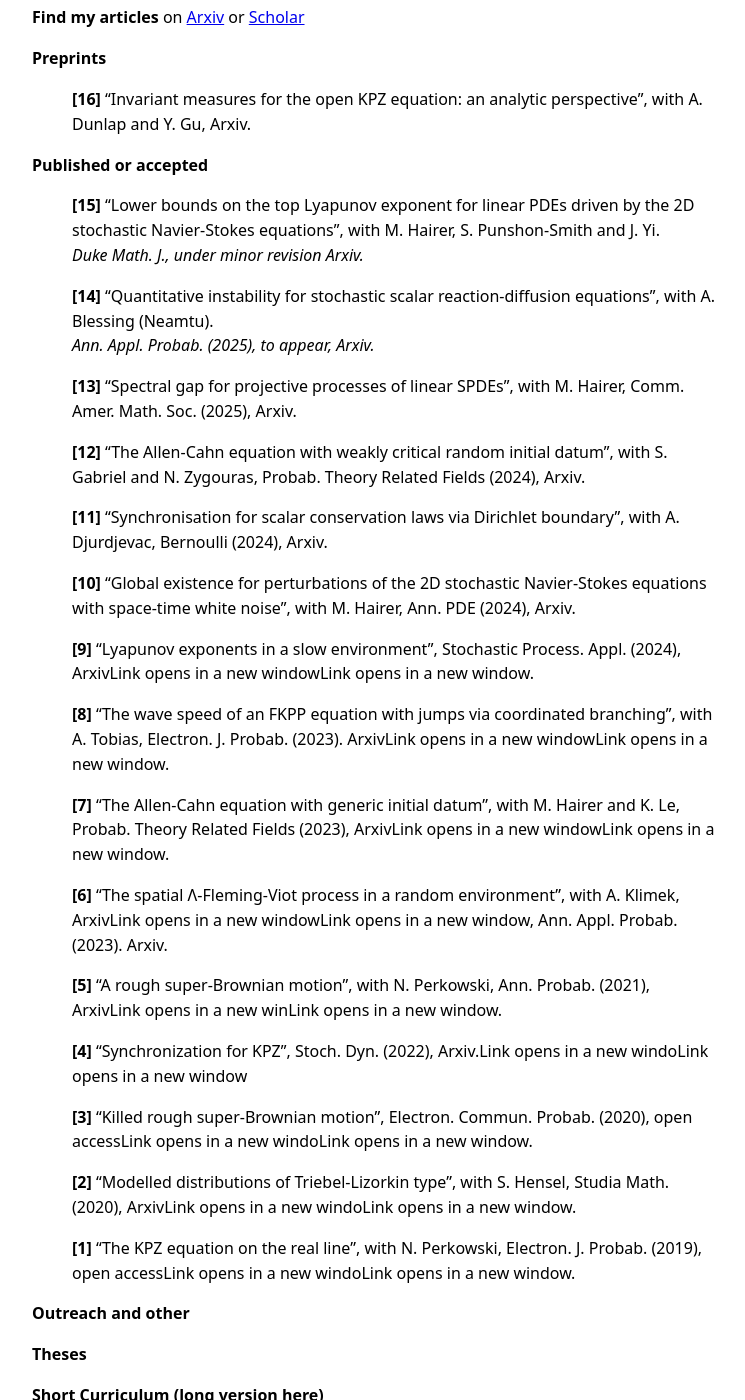
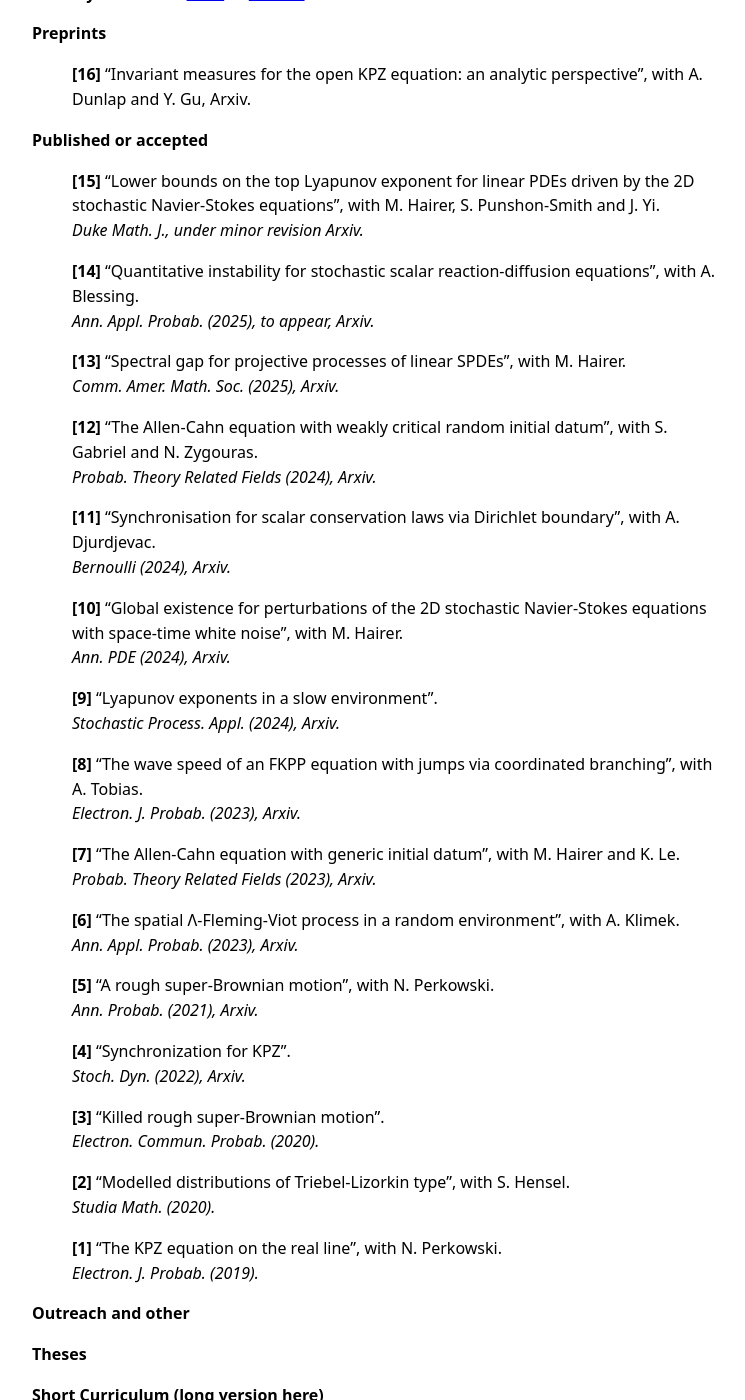
Before and after one commit to rosati-tom/rosati-tom.github.io, a Jekyll site: the page built from index.md, in a window 1280 px wide and 1400 px high, scrolled down 524 px. Shown: the whole window, without its empty margins (243-988 px from the left). Built offline with Jekyll 4.4.1, drawn with Linux system fonts in a browser that asks for light colours; our own code applies the rules of GitHub Pages for plain Markdown files; some of the changed text lies outside the part shown.

Commit message:
Change all the articles.

```diff
--- a/index.md
+++ b/index.md
@@ -37,33 +37,40 @@
 > S. Punshon-Smith and J. Yi. <br> *Duke Math. J., under minor revision Arxiv.*
 
 > **[14]** "Quantitative instability for stochastic scalar reaction-diffusion
-> equations", with A. Blessing (Neamtu). <br> *Ann. Appl. Probab. (2025), to appear, Arxiv.*
+> equations", with A. Blessing. <br> *Ann. Appl. Probab. (2025), to appear, Arxiv.*
 
-> **[13]** "Spectral gap for projective processes of linear SPDEs", with M. Hairer, Comm. Amer. Math. Soc. (2025), Arxiv.
+> **[13]** "Spectral gap for projective processes of linear SPDEs", with M.
+> Hairer. <br> *Comm. Amer. Math. Soc. (2025), Arxiv.*
 
-> **[12]** "The Allen-Cahn equation with weakly critical random initial datum", with S. Gabriel and N. Zygouras, Probab. Theory Related Fields (2024), Arxiv.
+> **[12]** "The Allen-Cahn equation with weakly critical random initial datum",
+> with S. Gabriel and N. Zygouras. <br> *Probab. Theory Related Fields (2024), Arxiv.*
 
-> **[11]** "Synchronisation for scalar conservation laws via Dirichlet boundary", with A. Djurdjevac, Bernoulli (2024), Arxiv.
+> **[11]** "Synchronisation for scalar conservation laws via Dirichlet boundary", with A. Djurdjevac.<br> *Bernoulli (2024), Arxiv.*
 
-> **[10]**  "Global existence for perturbations of the 2D stochastic Navier-Stokes equations with space-time white noise", with M. Hairer, Ann. PDE (2024), Arxiv.
+> **[10]**  "Global existence for perturbations of the 2D stochastic
+> Navier-Stokes equations with space-time white noise", with M. Hairer. <br>
+> *Ann. PDE (2024), Arxiv.*
 
-> **[9]** "Lyapunov exponents in a slow environment", Stochastic Process. Appl. (2024), ArxivLink opens in a new windowLink opens in a new window.
+> **[9]** "Lyapunov exponents in a slow environment". <br> *Stochastic Process. Appl. (2024), Arxiv.*
 
-> **[8]** "The wave speed of an FKPP equation with jumps via coordinated branching", with A. Tobias, Electron. J. Probab. (2023). ArxivLink opens in a new windowLink opens in a new window.
+> **[8]** "The wave speed of an FKPP equation with jumps via coordinated
+> branching", with A. Tobias. <br> *Electron. J. Probab. (2023), Arxiv.*
 
-> **[7]** "The Allen-Cahn equation with generic initial datum", with M. Hairer and K. Le, Probab. Theory Related Fields (2023), ArxivLink opens in a new windowLink opens in a new window.
+> **[7]** "The Allen-Cahn equation with generic initial datum", with M. Hairer
+> and K. Le. <br> *Probab. Theory Related Fields (2023), Arxiv.*
 
-> **[6]** "The spatial Λ-Fleming-Viot process in a random environment", with A. Klimek, ArxivLink opens in a new windowLink opens in a new window, Ann. Appl. Probab. (2023). Arxiv.
+> **[6]** "The spatial Λ-Fleming-Viot process in a random environment", with A.
+> Klimek. <br> *Ann. Appl. Probab. (2023), Arxiv.*
 
-> **[5]** "A rough super-Brownian motion", with N. Perkowski, Ann. Probab. (2021), ArxivLink opens in a new winLink opens in a new window.
+> **[5]** "A rough super-Brownian motion", with N. Perkowski. <br> *Ann. Probab. (2021), Arxiv.*
 
-> **[4]** "Synchronization for KPZ", Stoch. Dyn. (2022), Arxiv.Link opens in a new windoLink opens in a new window
+> **[4]** "Synchronization for KPZ". <br> *Stoch. Dyn. (2022), Arxiv.*
 
-> **[3]** "Killed rough super-Brownian motion", Electron. Commun. Probab. (2020), open accessLink opens in a new windoLink opens in a new window.
+> **[3]** "Killed rough super-Brownian motion". <br> *Electron. Commun. Probab. (2020).*
 
-> **[2]** "Modelled distributions of Triebel-Lizorkin type", with S. Hensel, Studia Math. (2020), ArxivLink opens in a new windoLink opens in a new window.
+> **[2]** "Modelled distributions of Triebel-Lizorkin type", with S. Hensel. <br> *Studia Math. (2020).*
 
-> **[1]** "The KPZ equation on the real line", with N. Perkowski, Electron. J. Probab. (2019), open accessLink opens in a new windoLink opens in a new window.
+> **[1]** "The KPZ equation on the real line", with N. Perkowski. <br> *Electron. J. Probab. (2019).*
 
 **Outreach and other**
 
```
Also changed, not shown: other parts of index.md (+1 -1 lines).
